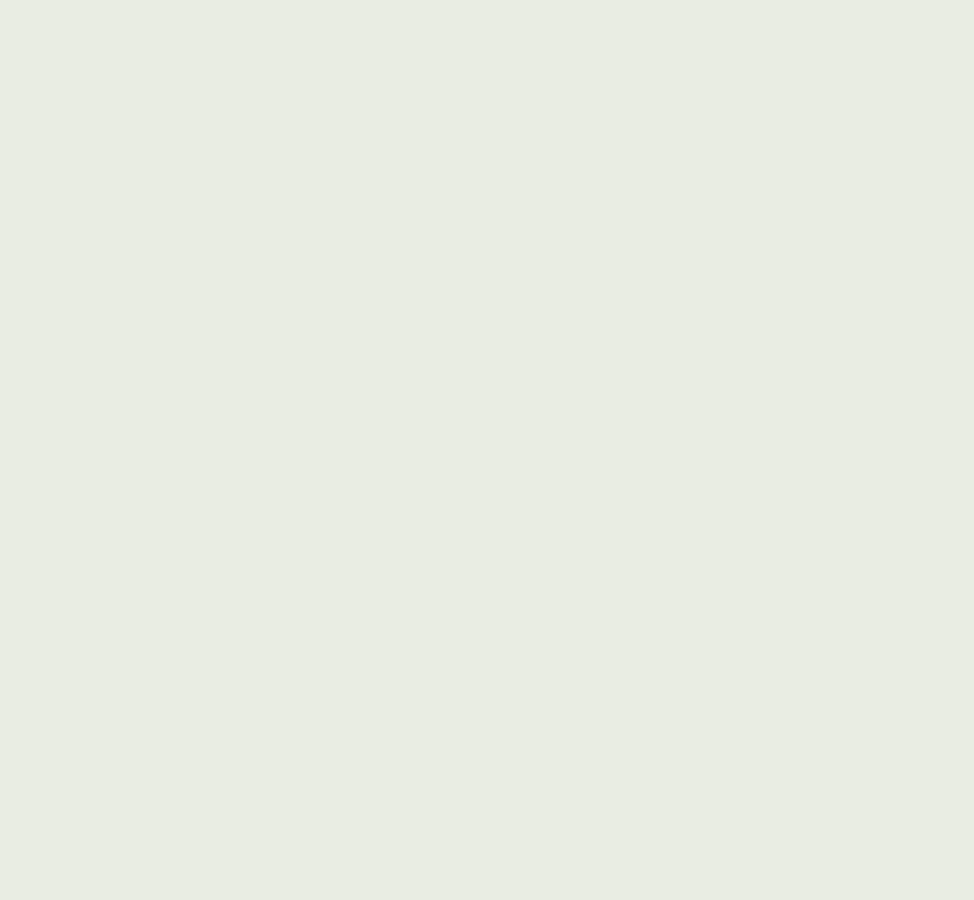
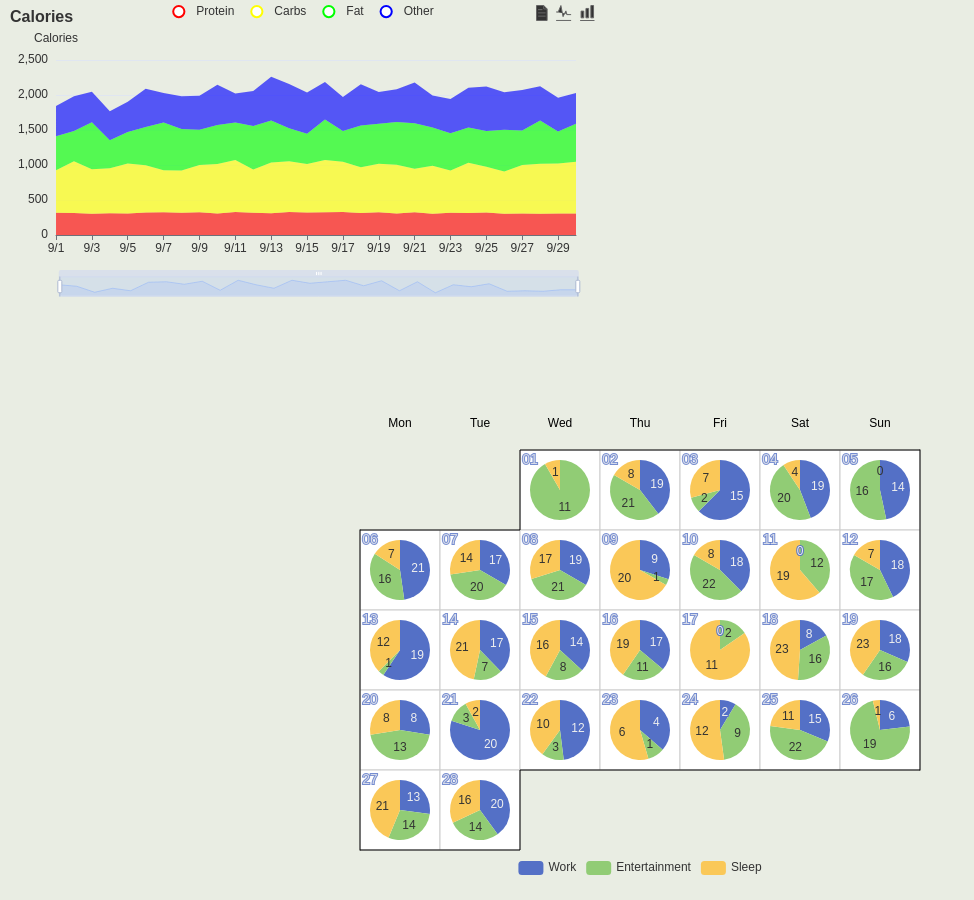
Before and after one commit to Damor17/hackRice23, a React (Create React App) app in the folder frontend/: page /graphs in a window 1280 px wide. Shown: the whole page, without its empty margins (0-974 px from the left). Before the commit the page ends 800 px from the top, so only its background shows below. Built offline with nearby package versions, Linux system fonts and the light colour scheme.

Commit message:
Graph v1

```diff
--- a/frontend/package.json
+++ b/frontend/package.json
@@ -6,11 +6,13 @@
     "@testing-library/jest-dom": "^5.17.0",
     "@testing-library/react": "^13.4.0",
     "@testing-library/user-event": "^13.5.0",
+    "echarts": "^5.4.3",
+    "echarts-for-react": "^3.0.2",
     "react": "^18.2.0",
     "react-dom": "^18.2.0",
     "react-icons": "^4.11.0",
     "react-router-dom": "^6.16.0",
-    "react-scripts": "5.0.1",
+    "react-scripts": "^5.0.1",
     "web-vitals": "^2.1.4"
   },
   "scripts": {
--- a/frontend/src/App.js
+++ b/frontend/src/App.js
@@ -2,6 +2,7 @@ import { useState } from "react";
 import Upload from "./pages/Upload.js";
 import { Route, Routes } from "react-router-dom";
 import Home from "./pages/Home.js";
+import Graphs from "./pages/Graphs.js";
 
 function App() {
   const initialData = {
@@ -44,6 +45,7 @@ function App() {
       <Routes>
         <Route path="/" element={<Home />}/>
         <Route path="/upload" element={<Upload data={data} setData={setData} />}/>
+        <Route path="/graphs" element={<Graphs />}/>
       </Routes>
     </div>
   );
--- /dev/null
+++ b/frontend/src/GraphStuff/Graph1.js
@@ -0,0 +1,199 @@
+import React from 'react';
+import ReactEcharts from 'echarts-for-react';
+
+const Graph1 = () => {
+  const randomData = Array.from({ length: 30 }, () => Math.floor(300 + Math.random() * 30));
+  const randomData2 = Array.from({ length: 30 }, () => Math.floor(600 + Math.random() * 150));
+  const randomData3 = Array.from({ length: 30 }, () => Math.floor(400 + Math.random() * 300));
+  const randomData4 = Array.from({ length: 30 }, () => Math.floor(400 + Math.random() * 250));
+
+  const xLabels = Array.from({ length: 30 }, (_, index) => `9/${index + 1}`);
+
+  const option = {
+    color: ['#FF0000', '#FFFF00', '#00FF00', '#0000FF'],
+    title: {
+      text: 'Calories',
+      textStyle: {
+        color: '#333',
+        fontSize: 16,
+      },
+      padding: 10,
+    },
+    tooltip: {
+      trigger: 'axis',
+      axisPointer: {
+        type: 'cross',
+        label: {
+          backgroundColor: '#6a7985',
+        },
+      },
+      formatter: function (params) {
+        let tooltipContent = params[0].name + '<br/>';
+        params.forEach(function (item) {
+          tooltipContent += item.seriesName + ': ' + item.value + ' calories<br/>';
+        });
+        return tooltipContent;
+      },
+    },
+    legend: {
+      data: ['Protein', 'Carbs', 'Fat', 'Other'],
+      textStyle: {
+        color: '#333',
+      },
+      selected: {
+        'Protein': true,
+        'Carbs': true,
+        'Fat': true,
+        'Other': true,
+      },
+    },
+    toolbox: {
+      feature: {
+        dataView: {
+          title: 'Data View',
+          readOnly: false,
+        },
+        magicType: {
+          title: {
+            line: 'Line Chart',
+            bar: 'Bar Chart',
+          },
+          type: ['line', 'bar'],
+        },
+      },
+      iconStyle: {
+        color: '#333',
+      },
+    },
+    dataZoom: [
+      {
+        type: 'inside',
+        start: 0,
+        end: 100,
+      },
+      {
+        show: true,
+        type: 'slider',
+        start: 0,
+        end: 100,
+        height: 20,
+        bottom: 10,
+      },
+    ],
+    grid: {
+      left: '3%',
+      right: '4%',
+      bottom: '15%',
+      containLabel: true,
+    },
+    xAxis: [
+      {
+        type: 'category',
+        boundaryGap: false,
+        data: xLabels,
+        axisLabel: {
+          textStyle: {
+            color: '#333',
+          },
+          formatter: function (value) {
+            return value;
+          },
+        },
+      },
+    ],
+    yAxis: [
+      {
+        type: 'value',
+        name: 'Calories',
+        nameTextStyle: {
+          color: '#333',
+        },
+        axisLabel: {
+          textStyle: {
+            color: '#333',
+          },
+        },
+      },
+    ],
+    series: [
+      {
+        name: 'Protein',
+        type: 'line',
+        stack: 'Total',
+        smooth: false,
+        lineStyle: {
+          width: 0,
+        },
+        showSymbol: false,
+        areaStyle: {
+          opacity: 0.8,
+          color: 'rgba(255, 0, 0, 0.8)',
+        },
+        emphasis: {
+          focus: 'series',
+        },
+        data: randomData,
+      },
+      {
+        name: 'Carbs',
+        type: 'line',
+        stack: 'Total',
+        smooth: false,
+        lineStyle: {
+          width: 0,
+        },
+        showSymbol: false,
+        areaStyle: {
+          opacity: 0.8,
+          color: 'rgba(255, 255, 0, 0.8)',
+        },
+        emphasis: {
+          focus: 'series',
+        },
+        data: randomData2,
+      },
+      {
+        name: 'Fat',
+        type: 'line',
+        stack: 'Total',
+        smooth: false,
+        lineStyle: {
+          width: 0,
+        },
+        showSymbol: false,
+        areaStyle: {
+          opacity: 0.8,
+          color: 'rgba(0, 255, 0, 0.8)',
+        },
+        emphasis: {
+          focus: 'series',
+        },
+        data: randomData3,
+      },
+      {
+        name: 'Other',
+        type: 'line',
+        stack: 'Total',
+        smooth: false,
+        lineStyle: {
+          width: 0,
+        },
+        showSymbol: false,
+        areaStyle: {
+          opacity: 0.8,
+          color: 'rgba(0, 0, 255, 0.8)',
+        },
+        emphasis: {
+          focus: 'series',
+        },
+        data: randomData4,
+      },
+    ],
+  };
+
+  return (<div style = {{ width: '600px', height: '400px' }}>
+    <ReactEcharts option={option} />
+  </div>);
+}
+
+export default Graph1;
--- /dev/null
+++ b/frontend/src/GraphStuff/Graph2.js
@@ -0,0 +1,104 @@
+import React, { useEffect, useRef } from 'react';
+import * as echarts from 'echarts';
+
+const GraphWithPieCharts = () => {
+  const chartRef = useRef(null);
+
+  useEffect(() => {
+    // Initialize ECharts chart
+    const myChart = echarts.init(chartRef.current);
+
+    // This example requires ECharts v5.4.0 or later
+    const cellSize = [80, 80];
+    const pieRadius = 30;
+
+    function getVirtualData() {
+      const date = +echarts.time.parse('2017-02-01');
+      const end = +echarts.time.parse('2017-03-01');
+      const dayTime = 3600 * 24 * 1000;
+      const data = [];
+      for (let time = date; time < end; time += dayTime) {
+        data.push([
+          echarts.time.format(time, '{yyyy}-{MM}-{dd}', false),
+          Math.floor(Math.random() * 10000)
+        ]);
+      }
+      return data;
+    }
+    const scatterData = getVirtualData();
+    const pieSeries = scatterData.map(function (item, index) {
+      return {
+        type: 'pie',
+        id: 'pie-' + index,
+        center: item[0],
+        radius: pieRadius,
+        coordinateSystem: 'calendar',
+        label: {
+          formatter: '{c}',
+          position: 'inside'
+        },
+        data: [
+          { name: 'Work', value: Math.round(Math.random() * 24) },
+          { name: 'Entertainment', value: Math.round(Math.random() * 24) },
+          { name: 'Sleep', value: Math.round(Math.random() * 24) }
+        ]
+      };
+    });
+    const option = {
+      tooltip: {},
+      legend: {
+        data: ['Work', 'Entertainment', 'Sleep'],
+        bottom: 20
+      },
+      calendar: {
+        top: 'middle',
+        left: 'center',
+        orient: 'vertical',
+        cellSize: cellSize,
+        yearLabel: {
+          show: false,
+          fontSize: 30
+        },
+        dayLabel: {
+          margin: 20,
+          firstDay: 1,
+          nameMap: ['Sun', 'Mon', 'Tue', 'Wed', 'Thu', 'Fri', 'Sat', 'Sun']
+        },
+        monthLabel: {
+          show: false
+        },
+        range: ['2017-02']
+      },
+      series: [
+        {
+          id: 'label',
+          type: 'scatter',
+          coordinateSystem: 'calendar',
+          symbolSize: 0,
+          label: {
+            show: true,
+            formatter: function (params) {
+              return echarts.time.format(params.value[0], '{dd}', false);
+            },
+            offset: [-cellSize[0] / 2 + 10, -cellSize[1] / 2 + 10],
+            fontSize: 14
+          },
+          data: scatterData
+        },
+        ...pieSeries
+      ]
+    };
+
+    // Set the option and render the chart
+    myChart.setOption(option);
+
+    // Cleanup when unmounting
+    return () => {
+      myChart.dispose();
+    };
+  }, []);
+
+  return <div ref={chartRef} style={{ width: '100%', height: '500px' }} />;
+};
+
+export default GraphWithPieCharts;
--- /dev/null
+++ b/frontend/src/pages/Graphs.js
@@ -0,0 +1,13 @@
+import React from 'react';
+import ReactEcharts from 'echarts-for-react';
+import Graph1 from '../GraphStuff/Graph1'
+import Graph2 from '../GraphStuff/Graph2'
+
+const Graphs = () => {
+  return (<div>
+  <Graph1 />
+  <Graph2 />
+</div>);
+}
+
+export default Graphs;
--- a/frontend/src/pages/Home.js
+++ b/frontend/src/pages/Home.js
@@ -8,7 +8,8 @@ const Home = () => {
     <div className={HomeCSS["home-page"]}>
       <p>personal calorie tracker</p>
       <h1>TRACK RICE</h1>
-      <button onClick={() => navigate("/upload")}>your plates</button>
+      <button onClick={() => navigate("/upload")}>Plates</button>
+      <button onClick={() => navigate("/graphs")}>Stats</button>
     </div>
   );
 }
```
Also changed, not shown: 2 other files (tests, documents, lock files or other folders).
